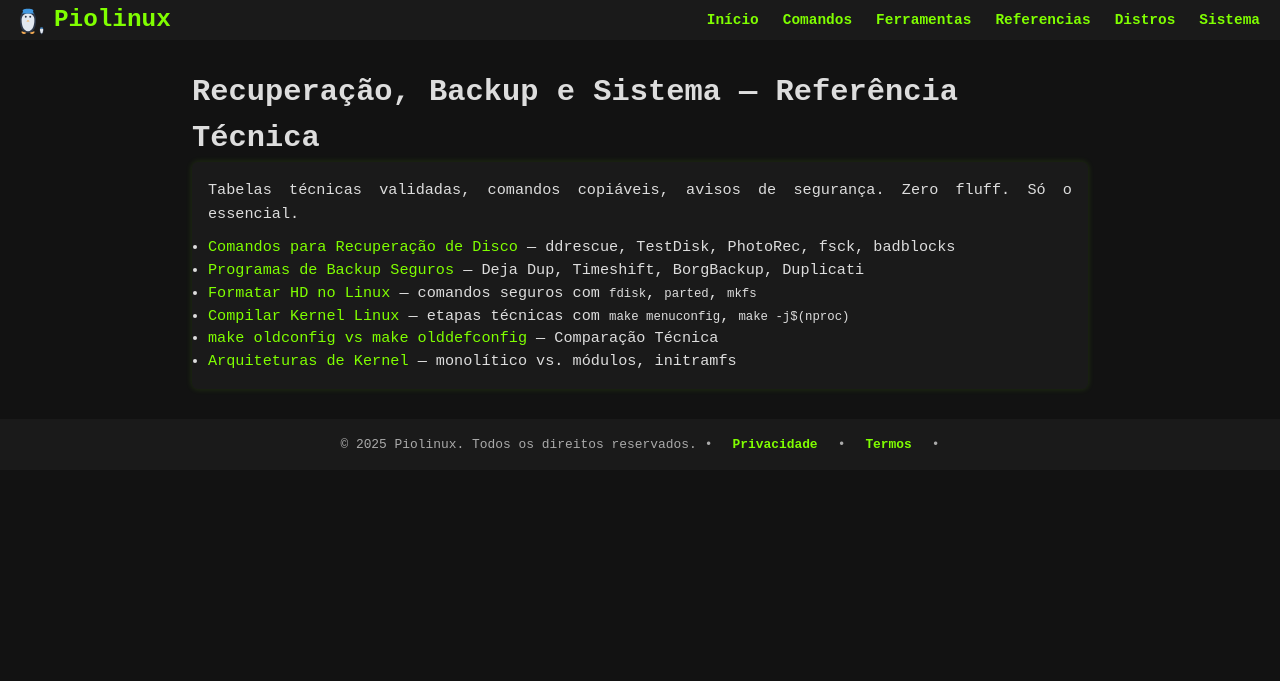
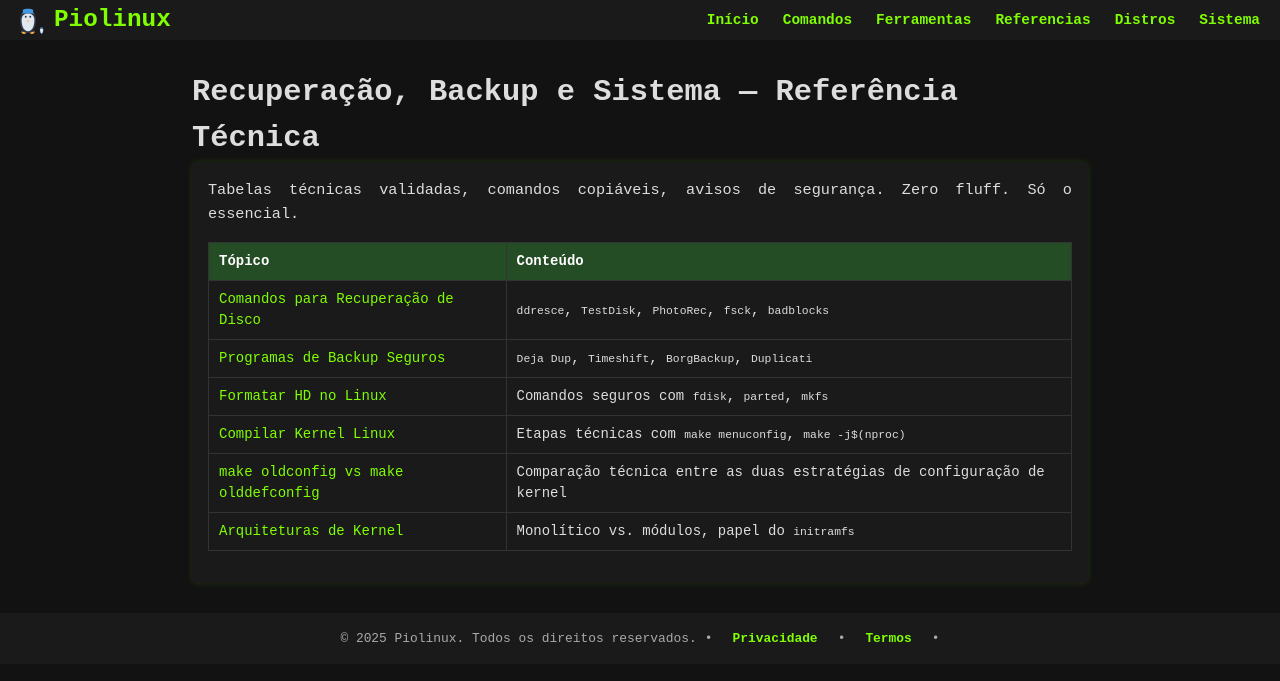
Before and after one commit to Piolinux/piolinux-site, a Jekyll site: the page built from sistema/index.html, in a window 1280 px wide. Shown: the top 681 px of the page. Built offline with Jekyll 4.4.1, drawn with Linux system fonts in a browser that asks for light colours.

Commit message:
Update index.html

```diff
--- a/sistema/index.html
+++ b/sistema/index.html
@@ -9,14 +9,40 @@ permalink: /sistema/
 
 <p>Tabelas técnicas validadas, comandos copiáveis, avisos de segurança. Zero fluff. Só o essencial.</p>
 
-<ul>
-  <li><a href="/comandos-recuperacao-disco-linux/">Comandos para Recuperação de Disco</a> — ddrescue, TestDisk, PhotoRec, fsck, badblocks</li>
-  <li><a href="/programas-backup-seguros/">Programas de Backup Seguros</a> — Deja Dup, Timeshift, BorgBackup, Duplicati</li>
-  <li><a href="/formatar-hd-linux/">Formatar HD no Linux</a> — comandos seguros com <code>fdisk</code>, <code>parted</code>, <code>mkfs</code></li>
-  <li><a href="/compilar-kernel/">Compilar Kernel Linux</a> — etapas técnicas com <code>make menuconfig</code>, <code>make -j$(nproc)</code></li>
-   <li><a href=" /make-oldconfig-vs-olddefconfig/">make oldconfig vs make olddefconfig</a> — Comparação Técnica</li>
-  <li><a href="/arquiteturas-kernel/">Arquiteturas de Kernel</a> — monolítico vs. módulos, initramfs </li>
-</ul>
+<table class="evergreen-table">
+  <thead>
+    <tr>
+      <th>Tópico</th>
+      <th>Conteúdo</th>
+    </tr>
+  </thead>
+  <tbody>
+    <tr>
+      <td data-label="Tópico"><a href="/comandos-recuperacao-disco-linux/">Comandos para Recuperação de Disco</a></td>
+      <td data-label="Conteúdo"><code>ddresce</code>, <code>TestDisk</code>, <code>PhotoRec</code>, <code>fsck</code>, <code>badblocks</code></td>
+    </tr>
+    <tr>
+      <td data puro="Tópico"><a href="/programas-backup-seguros/">Programas de Backup Seguros</a></td>
+      <td data-label="Conteúdo"><code>Deja Dup</code>, <code>Timeshift</code>, <code>BorgBackup</code>, <code>Duplicati</code></td>
+    </tr>
+    <tr>
+      <td data-label="Tópico"><a href="/formatar-hd-linux/">Formatar HD no Linux</a></td>
+      <td data-label="Conteúdo">Comandos seguros com <code>fdisk</code>, <code>parted</code>, <code>mkfs</code></td>
+    </tr>
+    <tr>
+      <td data-label="Tópico"><a href="/compilar-kernel/">Compilar Kernel Linux</a></td>
+      <td data-label="Conteúdo">Etapas técnicas com <code>make menuconfig</code>, <code>make -j$(nproc)</code></td>
+    </tr>
+    <tr>
+      <td data-label="Tópico"><a href="/make-oldconfig-vs-olddefconfig/">make oldconfig vs make olddefconfig</a></td>
+      <td data-label="Conteúdo">Comparação técnica entre as duas estratégias de configuração de kernel</td>
+    </tr>
+    <tr>
+      <td data-label="Tópico"><a href="/arquiteturas-kernel/">Arquiteturas de Kernel</a></td>
+      <td data-label="Conteúdo">Monolítico vs. módulos, papel do <code>initramfs</code></td>
+    </tr>
+  </tbody>
+</table>
 
 
 
```
